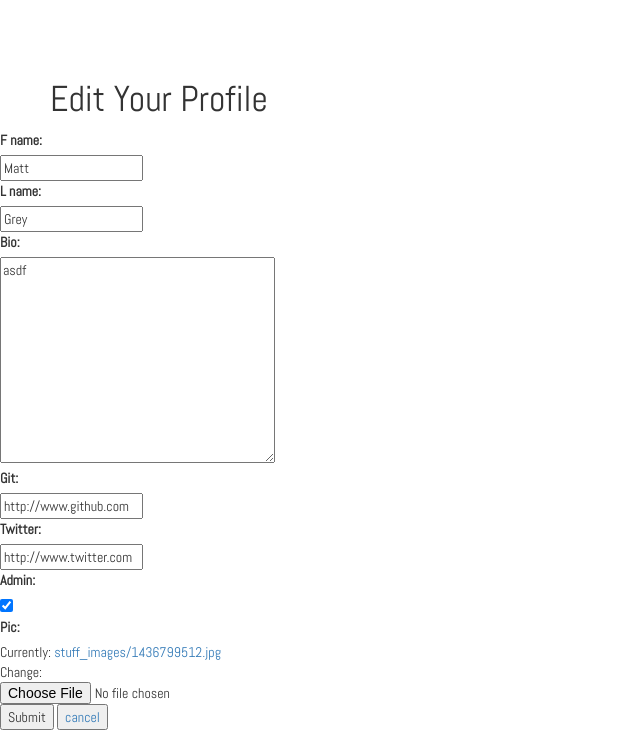
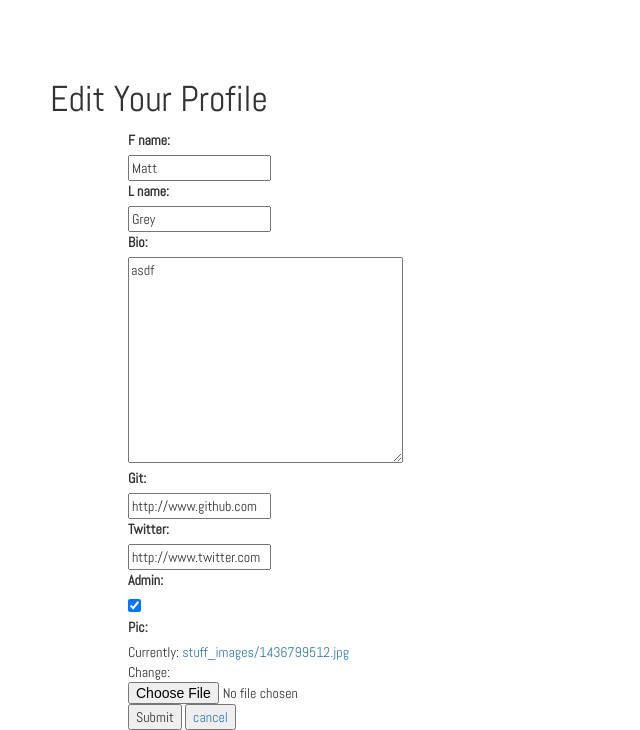
Before and after one commit to jiaoling/gdi, a Django app: a page that uses project/templates/instructor_form/edit_instructor_form.html in a window 1280 px wide. Shown: the part 119-849 px from the top of the page, without its empty margins (0-640 px from the left). Run offline with Django 3.2, Linux system fonts and the light colour scheme; data comes from the database, SQL or seed files in the repository; some libraries are stand-ins or nearby versions.

Commit message:
delete one ‘

```diff
--- a/project/templates/instructor_form/edit_instructor_form.html
+++ b/project/templates/instructor_form/edit_instructor_form.html
@@ -2,7 +2,7 @@
 {% block title %}Edit Profile {% endblock %}
 {% block content %}
 <h1>Edit Your Profile</h1>
-<div class="'form">
+<div class="form">
     <form action="" method="post" enctype="multipart/form-data">{% csrf_token %}
         {{ form.non_field_errors }}
         {% for field in form %}
```
Also changed, not shown: 1 other file.
